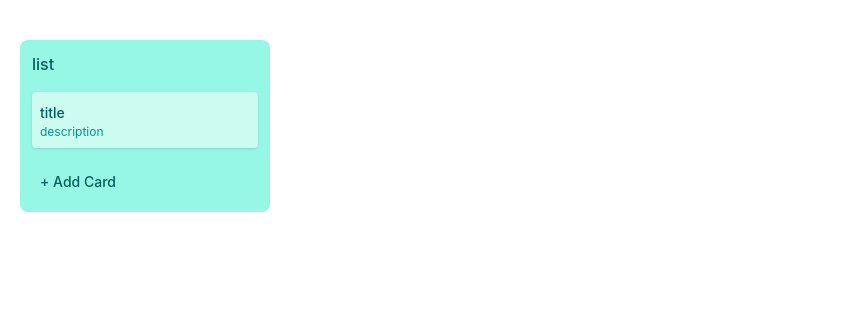
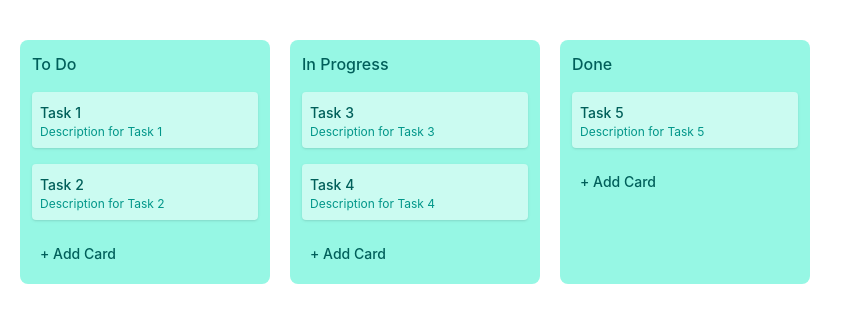
Before and after one commit to AbnerYousuf/trello-clone, a Vue app: page / in a window 1280 px wide. Shown: the top 322 px of the page, without its empty margins (0-853 px from the left). Built offline with nearby package versions, Linux system fonts and the light colour scheme; the HTML template or start-up script is replaced by a standard one.

Commit message:
added v-for rendering for every list/card

```diff
--- a/src/App.vue
+++ b/src/App.vue
@@ -1,13 +1,24 @@
 <template>
   <main class="p-5 font-sans">
     <div class="flex gap-5 py-5 overflow-x-auto">
-      <div class="bg-teal-200 rounded-lg p-3 min-w-62.5 flex flex-col">
-        <h2 class="font-medium mb-2 text-teal-800">list</h2>
-        <div class="bg-teal-100 p-2 my-2 rounded shadow cursor-pointer">
-          <span class="text-sm font-medium text-teal-800">title</span>
-          <p class="text-xs text-teal-600">description</p>
+      <div
+        class="bg-teal-200 rounded-lg p-3 min-w-62.5 flex flex-col"
+        v-for="list in lists"
+        :key="list.id"
+      >
+        <h2 class="font-medium mb-2 text-teal-800">{{ list.title }}</h2>
+        <div
+          class="bg-teal-100 p-2 my-2 rounded shadow cursor-pointer"
+          v-for="card in list.cards"
+          :key="card.id"
+        >
+          <span class="text-sm font-medium text-teal-800">{{ card.title }}</span>
+          <p class="text-xs text-teal-600">{{ card.description }}</p>
         </div>
-        <button class="cursor-pointer rounded w-full bg-transparent text-teal-800 hover:bg-teal-100 p-2 text-left mt-2 text-sm font-medium">
+      <!-- we do it this way because a nested for loop is necessary since it's a nested data structure-->
+        <button
+          class="cursor-pointer rounded w-full bg-transparent text-teal-800 hover:bg-teal-100 p-2 text-left mt-2 text-sm font-medium"
+        >
           + Add Card
         </button>
       </div>
@@ -15,4 +26,46 @@
   </main>
 </template>
 
-<script setup lang="ts"></script>
+<script setup lang="ts">
+import { reactive } from 'vue'
+//im using reactive here because this is a complex data structure
+//and i wont reassign this so i dont need the reactivity of ref
+//the course said this was more performance effective but didnt go into detail
+//so i looked it up myself :D
+
+interface Card {
+  id: number
+  title: string
+  description: string
+}
+
+interface List {
+  id: number
+  title: string
+  cards: Card[]
+}
+
+const lists = reactive<List[]>([
+  {
+    id: 1,
+    title: 'To Do',
+    cards: [
+      { id: 1, title: 'Task 1', description: 'Description for Task 1' },
+      { id: 2, title: 'Task 2', description: 'Description for Task 2' },
+    ],
+  },
+  {
+    id: 2,
+    title: 'In Progress',
+    cards: [
+      { id: 3, title: 'Task 3', description: 'Description for Task 3' },
+      { id: 4, title: 'Task 4', description: 'Description for Task 4' },
+    ],
+  },
+  {
+    id: 3,
+    title: 'Done',
+    cards: [{ id: 5, title: 'Task 5', description: 'Description for Task 5' }],
+  },
+])
+</script>
```
